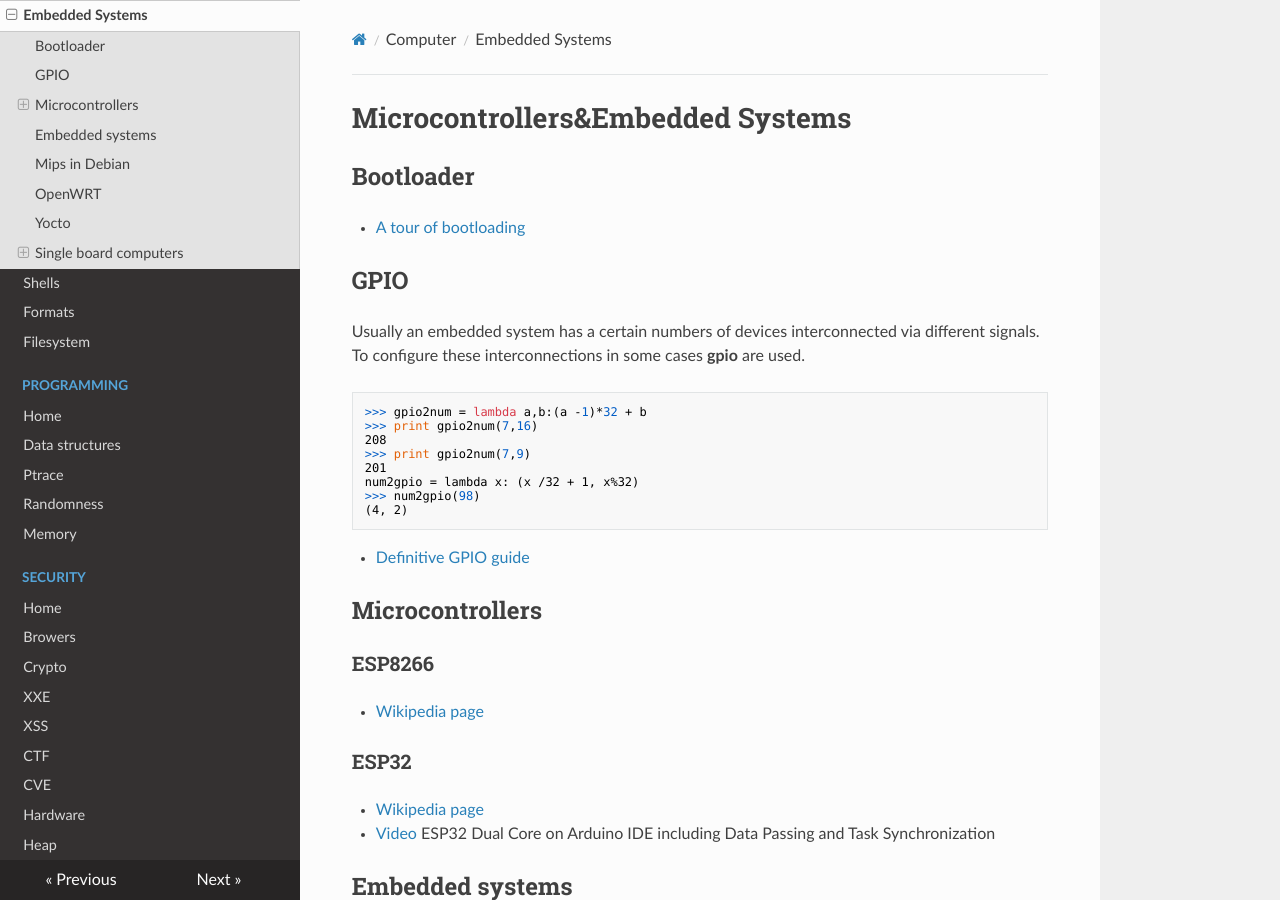
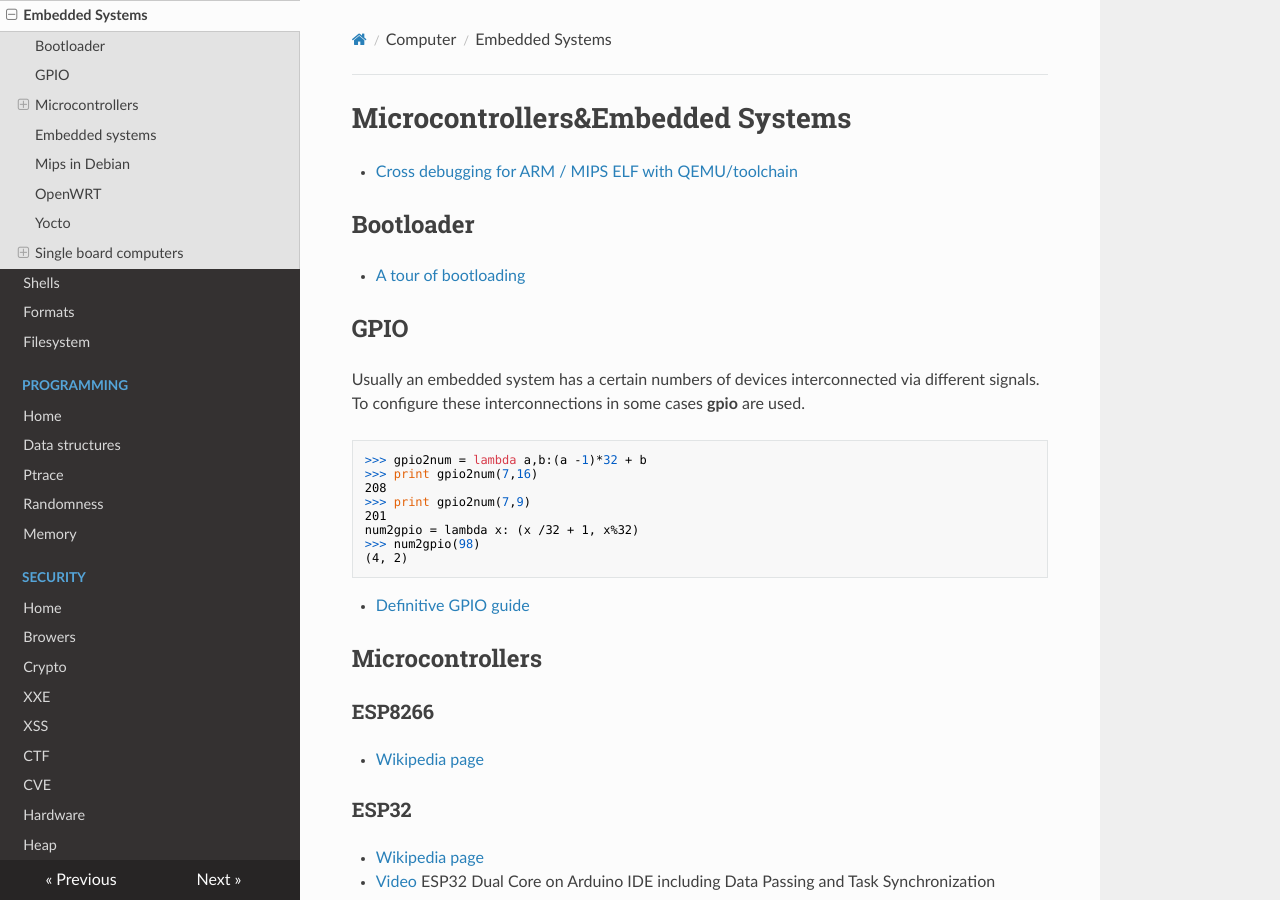
Before and after one commit to gipi/low-level, an MkDocs documentation site: the page built from docs/embedded.md, in a window 1280 px wide and 900 px high. Built offline with MkDocs 1.6.1, drawn with Linux system fonts in a browser that asks for light colours; nearby versions of some CDN libraries; old or Windows-style settings are respelled for this version of MkDocs.

Commit message:
Update embedded.md

```diff
--- a/docs/embedded.md
+++ b/docs/embedded.md
@@ -1,4 +1,6 @@
 # Microcontrollers&Embedded Systems
+
+ - [Cross debugging for ARM / MIPS ELF with QEMU/toolchain](https://reverseengineering.stackexchange.com/questions/8829/cross-debugging-for-arm-mips-elf-with-qemu-toolchain)
 
 ## Bootloader
 
```
